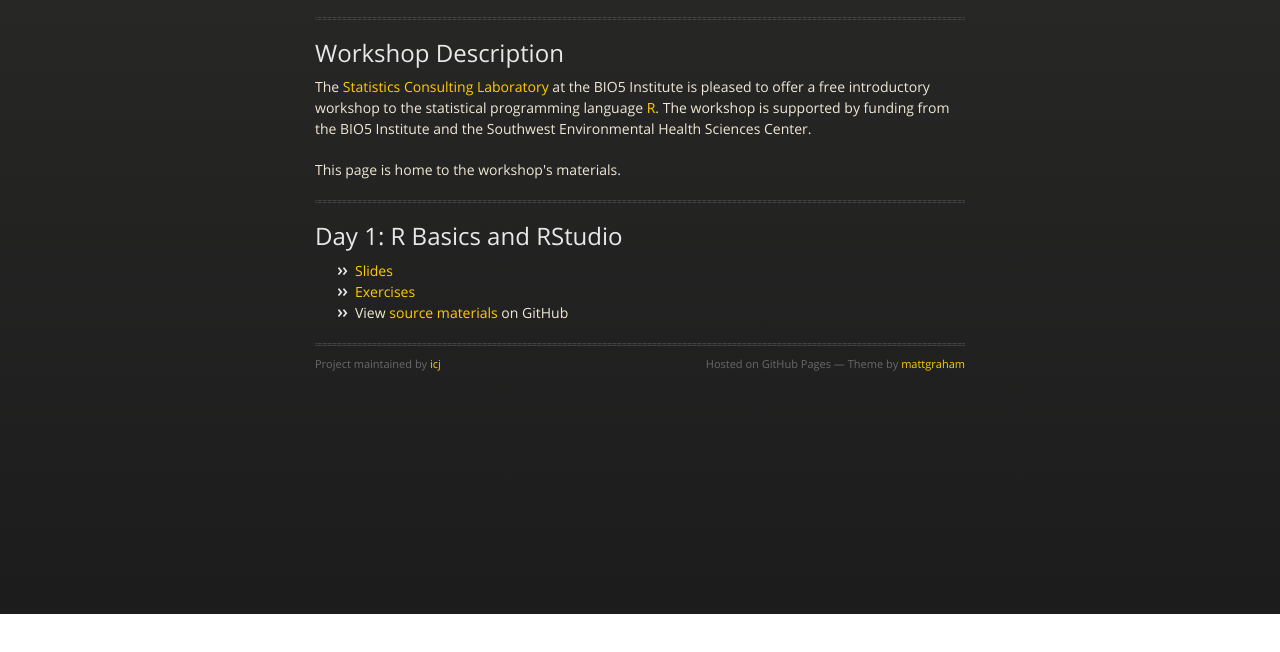
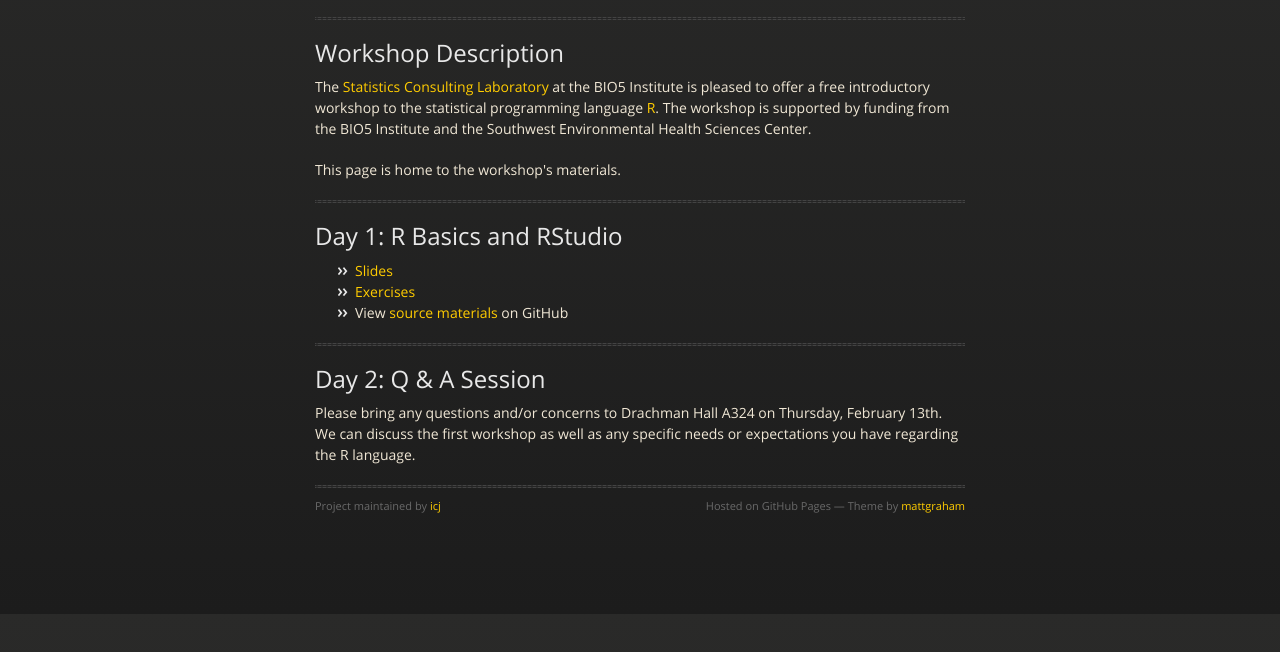
Before and after one commit to Kapeel/R_Workshop, a plain HTML site: page index.html in a window 1280 px wide. Shown: the part 186-838 px from the top of the page. Before the commit the page ends 800 px from the top, so only its background shows below. Drawn offline with nearby package versions, Linux system fonts and the light colour scheme.

Commit message:
added day2 explanation

```diff
--- a/index.html
+++ b/index.html
@@ -48,6 +48,11 @@ Institute and the Southwest Environmental Health Sciences Center.</p>
         <li>View <a href="http://github.com/icj/R_Workshop/tree/gh-pages/materials/day1/">source materials</a> on GitHub</li>
       </ul>
 
+      <hr>
+
+      <h2>Day 2: Q & A Session</h2>
+      <p>Please bring any questions and/or concerns to Drachman Hall A324 on Thursday, February 13th. We can discuss the first workshop as well as any specific needs or expectations you have regarding the R language.</p>
+
 
 
 
```
